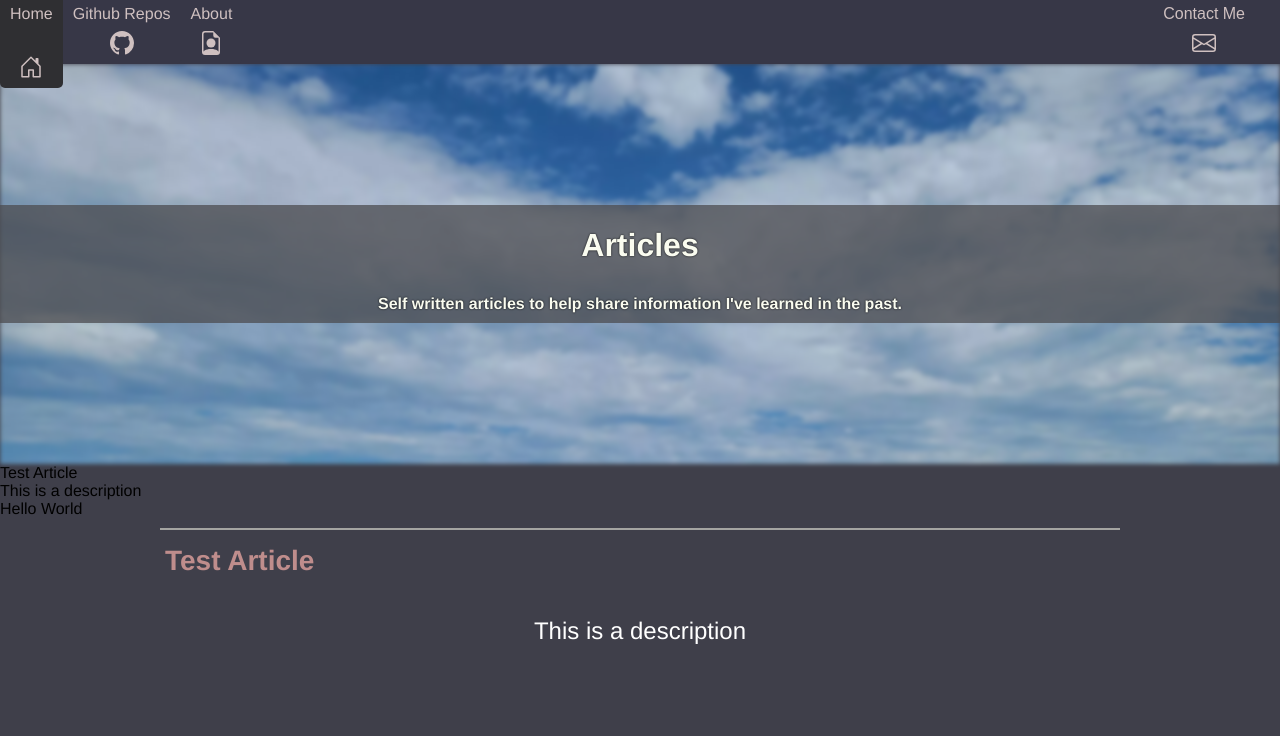
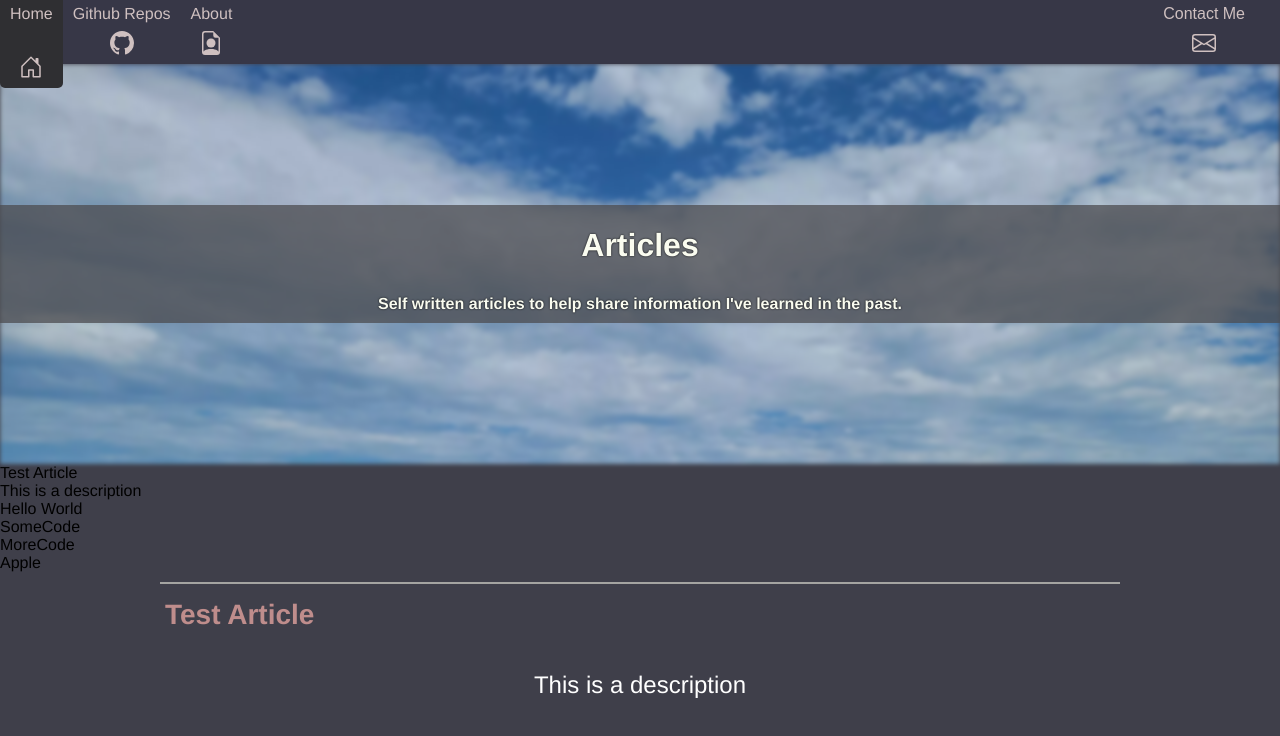
Before and after one commit to RaspberryProgramming/portfolio, a React (Create React App) app: page /articles/0 in a window 1280 px wide. Shown: the top 736 px of the page. Built offline with nearby package versions, Linux system fonts and the light colour scheme.

Commit message:
Added formatter to Article.js

```diff
--- a/public/api/articles.json
+++ b/public/api/articles.json
@@ -4,7 +4,7 @@
             "id": 0,
             "title": "Test Article",
             "desc":"This is a description",
-            "contents": "Hello World"
+            "contents": "Hello World `SomeCode``MoreCode`Apple"
         }
     ]
 }
--- a/src/components/Article.js
+++ b/src/components/Article.js
@@ -2,11 +2,50 @@ import React from 'react';
 import './css/Articles.css';
 
 const Article = ({article}) => {
+    let articleFormatter = (text) => {
+        let output = [""];
+        let type = [];
+        let ind = 0;
+        let tick=false;
+
+        for (let i = 0; i < text.length; i++) {
+            if (text[i] === '`') {
+                if (tick) {
+                    //output[ind++] += text[i]
+                    output[++ind] = ""
+                    tick = false;
+                } else {
+                    //output[++ind] = text[i]
+                    type.push(1);
+                    output[++ind] = ""
+                    tick = true;
+                }
+
+            } else {
+                if (output.length > type.length) {
+                    type.push(0);
+                    output[ind] = ""
+                }
+                output[ind] += text[i]
+            }
+        }
+        let code = [...output.keys()].map((i)=>{
+            console.log(output[i], type[i]);
+            if (type[i] == 0){
+                return <div key={i}>{output[i]}</div>;
+            } else {
+                return <div className="code" key={i}>{output[i]}</div>;
+            }
+        });
+        return code
+
+    };
+
     return (
         <div>
             <div>{article.title}</div>
             <div>{article.desc}</div>
-            <div>{article.contents}</div>
+            <div>{articleFormatter(article.contents)}</div>
         </div>
         );
 }
```
